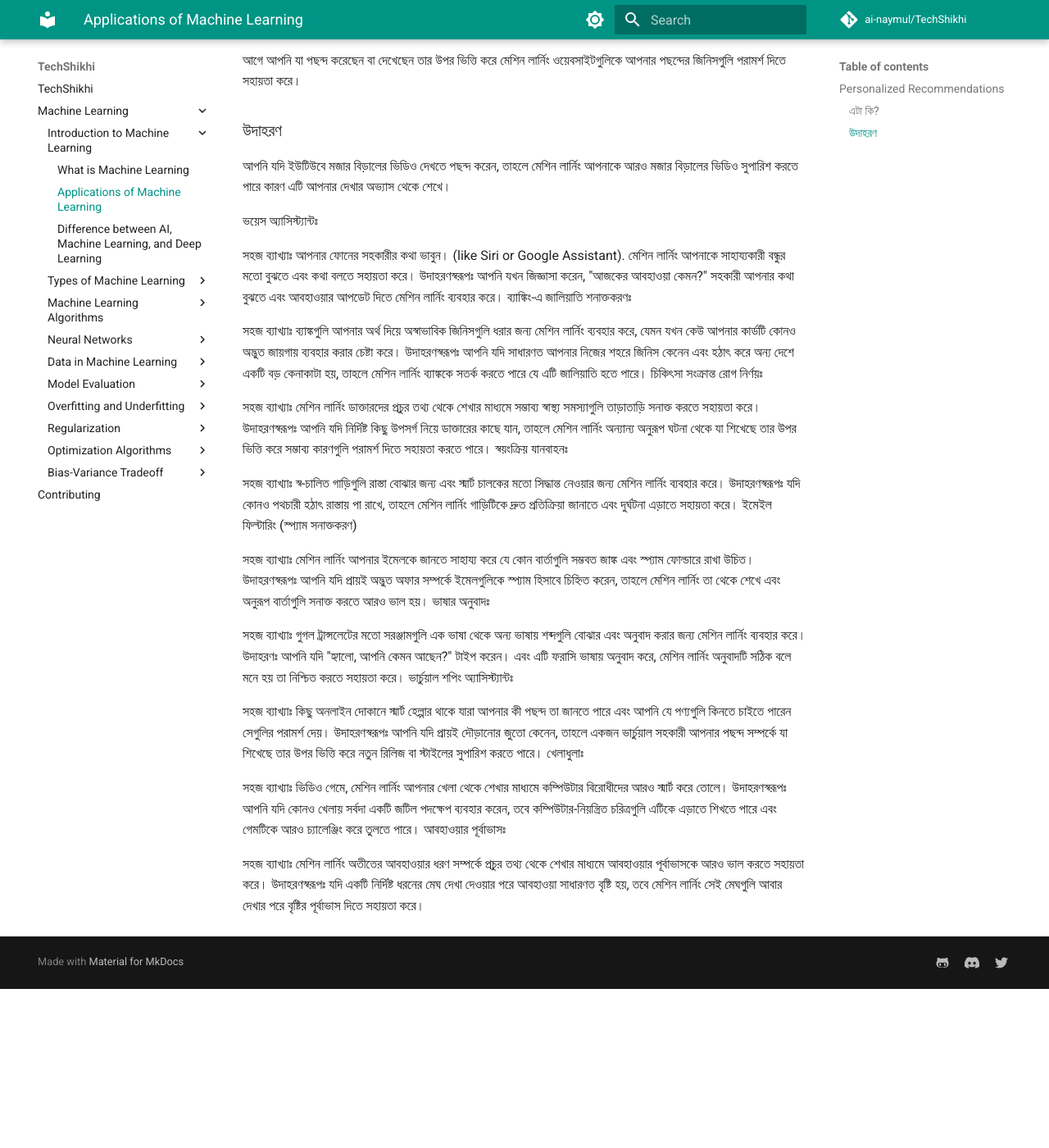
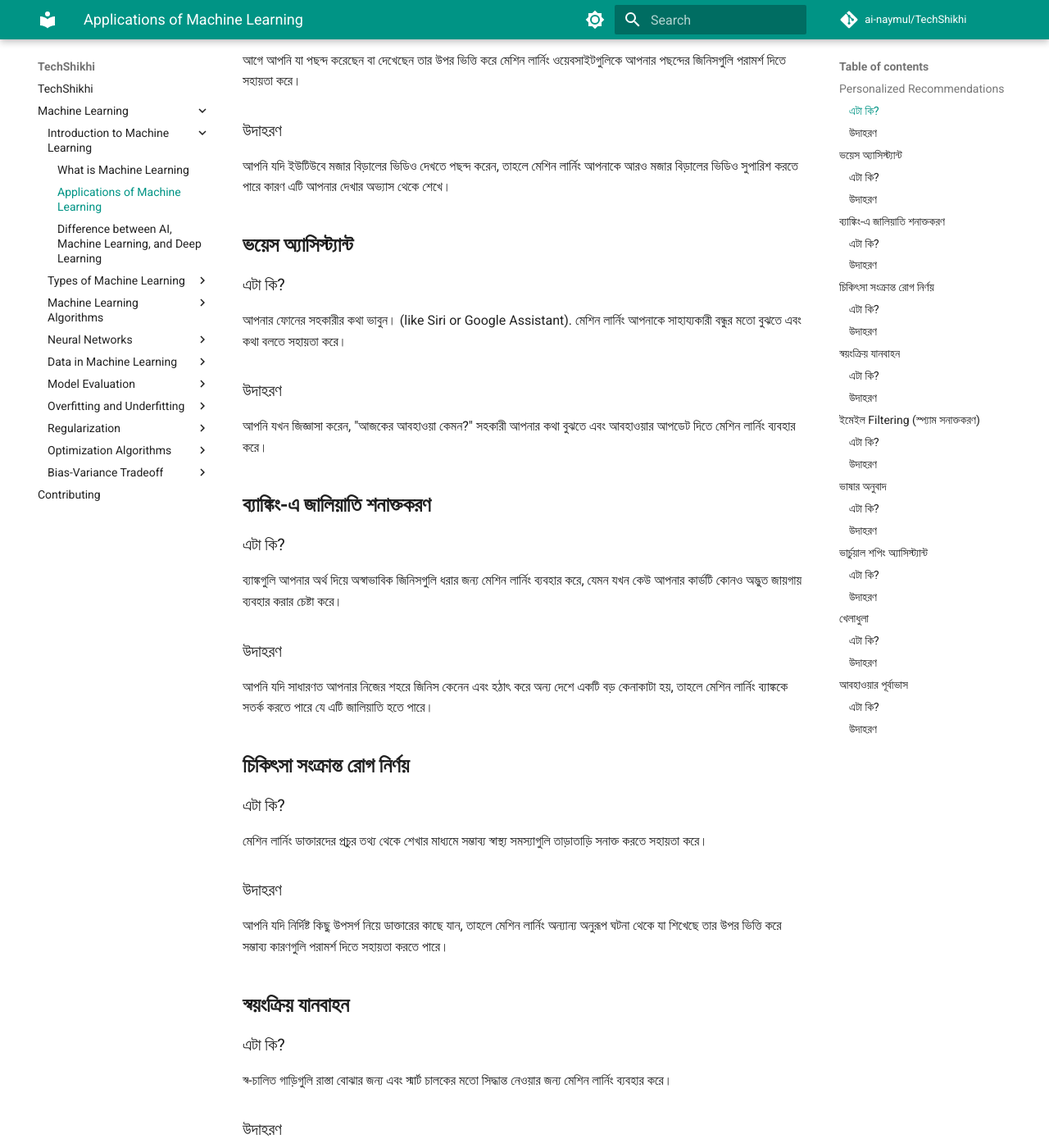
Before and after one commit to ai-naymul/TechShikhi, an MkDocs documentation site: the page built from docs/Machine Learning/Introduction to Machine Learning/Applications of Machine Learning.md, in a window 1280 px wide and 1400 px high, scrolled down 216 px. Shown: the whole window at 82% size. Built offline with MkDocs 1.6.1 and Material for MkDocs 9.7.7, drawn with Linux system fonts in a browser that asks for light colours; comment, search, counter and statistics services are not loaded; before the commit the page ends 1422 px from its top, so only the background shows below that; some of the changed text lies outside the part shown.

Commit message:
concept(machine learning): add aplication of machine learning

```diff
--- a/docs/Machine Learning/Introduction to Machine Learning/Applications of Machine Learning.md
+++ b/docs/Machine Learning/Introduction to Machine Learning/Applications of Machine Learning.md
@@ -4,6 +4,7 @@
 ## **Personalized Recommendations**
 
 ### এটা কি?
+
 আগে আপনি যা পছন্দ করেছেন বা দেখেছেন তার উপর ভিত্তি করে মেশিন লার্নিং ওয়েবসাইটগুলিকে আপনার পছন্দের জিনিসগুলি পরামর্শ দিতে সহায়তা করে।
 
 ### উদাহরণ
@@ -11,39 +12,92 @@
 আপনি যদি ইউটিউবে মজার বিড়ালের ভিডিও দেখতে পছন্দ করেন, তাহলে মেশিন লার্নিং আপনাকে আরও মজার বিড়ালের ভিডিও সুপারিশ করতে পারে কারণ এটি আপনার দেখার অভ্যাস থেকে শেখে।
 
 
-ভয়েস অ্যাসিস্ট্যান্টঃ
+## **ভয়েস অ্যাসিস্ট্যান্ট**
 
-সহজ ব্যাখ্যাঃ আপনার ফোনের সহকারীর কথা ভাবুন। (like Siri or Google Assistant). মেশিন লার্নিং আপনাকে সাহায্যকারী বন্ধুর মতো বুঝতে এবং কথা বলতে সহায়তা করে।
-উদাহরণস্বরূপঃ আপনি যখন জিজ্ঞাসা করেন, "আজকের আবহাওয়া কেমন?" সহকারী আপনার কথা বুঝতে এবং আবহাওয়ার আপডেট দিতে মেশিন লার্নিং ব্যবহার করে।
-ব্যাঙ্কিং-এ জালিয়াতি শনাক্তকরণঃ
+### এটা কি?
 
-সহজ ব্যাখ্যাঃ ব্যাঙ্কগুলি আপনার অর্থ দিয়ে অস্বাভাবিক জিনিসগুলি ধরার জন্য মেশিন লার্নিং ব্যবহার করে, যেমন যখন কেউ আপনার কার্ডটি কোনও অদ্ভুত জায়গায় ব্যবহার করার চেষ্টা করে।
-উদাহরণস্বরূপঃ আপনি যদি সাধারণত আপনার নিজের শহরে জিনিস কেনেন এবং হঠাৎ করে অন্য দেশে একটি বড় কেনাকাটা হয়, তাহলে মেশিন লার্নিং ব্যাঙ্ককে সতর্ক করতে পারে যে এটি জালিয়াতি হতে পারে।
-চিকিৎসা সংক্রান্ত রোগ নির্ণয়ঃ
+আপনার ফোনের সহকারীর কথা ভাবুন। (like Siri or Google Assistant). মেশিন লার্নিং আপনাকে সাহায্যকারী বন্ধুর মতো বুঝতে এবং কথা বলতে সহায়তা করে।
 
-সহজ ব্যাখ্যাঃ মেশিন লার্নিং ডাক্তারদের প্রচুর তথ্য থেকে শেখার মাধ্যমে সম্ভাব্য স্বাস্থ্য সমস্যাগুলি তাড়াতাড়ি সনাক্ত করতে সহায়তা করে।
-উদাহরণস্বরূপঃ আপনি যদি নির্দিষ্ট কিছু উপসর্গ নিয়ে ডাক্তারের কাছে যান, তাহলে মেশিন লার্নিং অন্যান্য অনুরূপ ঘটনা থেকে যা শিখেছে তার উপর ভিত্তি করে সম্ভাব্য কারণগুলি পরামর্শ দিতে সহায়তা করতে পারে।
-স্বয়ংক্রিয় যানবাহনঃ
+### উদাহরণ
 
-সহজ ব্যাখ্যাঃ স্ব-চালিত গাড়িগুলি রাস্তা বোঝার জন্য এবং স্মার্ট চালকের মতো সিদ্ধান্ত নেওয়ার জন্য মেশিন লার্নিং ব্যবহার করে।
-উদাহরণস্বরূপঃ যদি কোনও পথচারী হঠাৎ রাস্তায় পা রাখে, তাহলে মেশিন লার্নিং গাড়িটিকে দ্রুত প্রতিক্রিয়া জানাতে এবং দুর্ঘটনা এড়াতে সহায়তা করে।
-ইমেইল ফিল্টারিং (স্প্যাম সনাক্তকরণ)
+আপনি যখন জিজ্ঞাসা করেন, "আজকের আবহাওয়া কেমন?" সহকারী আপনার কথা বুঝতে এবং আবহাওয়ার আপডেট দিতে মেশিন লার্নিং ব্যবহার করে।
 
-সহজ ব্যাখ্যাঃ মেশিন লার্নিং আপনার ইমেলকে জানতে সাহায্য করে যে কোন বার্তাগুলি সম্ভবত জাঙ্ক এবং স্প্যাম ফোল্ডারে রাখা উচিত।
-উদাহরণস্বরূপঃ আপনি যদি প্রায়ই অদ্ভুত অফার সম্পর্কে ইমেলগুলিকে স্প্যাম হিসাবে চিহ্নিত করেন, তাহলে মেশিন লার্নিং তা থেকে শেখে এবং অনুরূপ বার্তাগুলি সনাক্ত করতে আরও ভাল হয়।
-ভাষার অনুবাদঃ
+## **ব্যাঙ্কিং-এ জালিয়াতি শনাক্তকরণ**
 
-সহজ ব্যাখ্যাঃ গুগল ট্রান্সলেটের মতো সরঞ্জামগুলি এক ভাষা থেকে অন্য ভাষায় শব্দগুলি বোঝার এবং অনুবাদ করার জন্য মেশিন লার্নিং ব্যবহার করে।
-উদাহরণঃ আপনি যদি "হ্যালো, আপনি কেমন আছেন?" টাইপ করেন। এবং এটি ফরাসি ভাষায় অনুবাদ করে, মেশিন লার্নিং অনুবাদটি সঠিক বলে মনে হয় তা নিশ্চিত করতে সহায়তা করে।
-ভার্চুয়াল শপিং অ্যাসিস্ট্যান্টঃ
+### এটা কি?
 
-সহজ ব্যাখ্যাঃ কিছু অনলাইন দোকানে স্মার্ট হেল্পার থাকে যারা আপনার কী পছন্দ তা জানতে পারে এবং আপনি যে পণ্যগুলি কিনতে চাইতে পারেন সেগুলির পরামর্শ দেয়।
-উদাহরণস্বরূপঃ আপনি যদি প্রায়ই দৌড়ানোর জুতো কেনেন, তাহলে একজন ভার্চুয়াল সহকারী আপনার পছন্দ সম্পর্কে যা শিখেছে তার উপর ভিত্তি করে নতুন রিলিজ বা স্টাইলের সুপারিশ করতে পারে।
-খেলাধুলাঃ
+ব্যাঙ্কগুলি আপনার অর্থ দিয়ে অস্বাভাবিক জিনিসগুলি ধরার জন্য মেশিন লার্নিং ব্যবহার করে, যেমন যখন কেউ আপনার কার্ডটি কোনও অদ্ভুত জায়গায় ব্যবহার করার চেষ্টা করে।
 
-সহজ ব্যাখ্যাঃ ভিডিও গেমে, মেশিন লার্নিং আপনার খেলা থেকে শেখার মাধ্যমে কম্পিউটার বিরোধীদের আরও স্মার্ট করে তোলে।
-উদাহরণস্বরূপঃ আপনি যদি কোনও খেলায় সর্বদা একটি জটিল পদক্ষেপ ব্যবহার করেন, তবে কম্পিউটার-নিয়ন্ত্রিত চরিত্রগুলি এটিকে এড়াতে শিখতে পারে এবং গেমটিকে আরও চ্যালেঞ্জিং করে তুলতে পারে।
-আবহাওয়ার পূর্বাভাসঃ
+### উদাহরণ
 
-সহজ ব্যাখ্যাঃ মেশিন লার্নিং অতীতের আবহাওয়ার ধরণ সম্পর্কে প্রচুর তথ্য থেকে শেখার মাধ্যমে আবহাওয়ার পূর্বাভাসকে আরও ভাল করতে সহায়তা করে।
-উদাহরণস্বরূপঃ যদি একটি নির্দিষ্ট ধরনের মেঘ দেখা দেওয়ার পরে আবহাওয়া সাধারণত বৃষ্টি হয়, তবে মেশিন লার্নিং সেই মেঘগুলি আবার দেখার পরে বৃষ্টির পূর্বাভাস দিতে সহায়তা করে।
+আপনি যদি সাধারণত আপনার নিজের শহরে জিনিস কেনেন এবং হঠাৎ করে অন্য দেশে একটি বড় কেনাকাটা হয়, তাহলে মেশিন লার্নিং ব্যাঙ্ককে সতর্ক করতে পারে যে এটি জালিয়াতি হতে পারে।
+
+## **চিকিৎসা সংক্রান্ত রোগ নির্ণয়**
+
+### এটা কি?
+
+মেশিন লার্নিং ডাক্তারদের প্রচুর তথ্য থেকে শেখার মাধ্যমে সম্ভাব্য স্বাস্থ্য সমস্যাগুলি তাড়াতাড়ি সনাক্ত করতে সহায়তা করে।
+
+### উদাহরণ
+
+আপনি যদি নির্দিষ্ট কিছু উপসর্গ নিয়ে ডাক্তারের কাছে যান, তাহলে মেশিন লার্নিং অন্যান্য অনুরূপ ঘটনা থেকে যা শিখেছে তার উপর ভিত্তি করে সম্ভাব্য কারণগুলি পরামর্শ দিতে সহায়তা করতে পারে।
+
+## **স্বয়ংক্রিয় যানবাহন**
+
+### এটা কি?
+
+স্ব-চালিত গাড়িগুলি রাস্তা বোঝার জন্য এবং স্মার্ট চালকের মতো সিদ্ধান্ত নেওয়ার জন্য মেশিন লার্নিং ব্যবহার করে।
+
+### উদাহরণ
+
+যদি কোনও পথচারী হঠাৎ রাস্তায় পা রাখে, তাহলে মেশিন লার্নিং গাড়িটিকে দ্রুত প্রতিক্রিয়া জানাতে এবং দুর্ঘটনা এড়াতে সহায়তা করে।
+
+## **ইমেইল Filtering (স্প্যাম সনাক্তকরণ)**
+
+### এটা কি?
+
+মেশিন লার্নিং আপনার ইমেলকে জানতে সাহায্য করে যে কোন বার্তাগুলি সম্ভবত জাঙ্ক এবং স্প্যাম ফোল্ডারে রাখা উচিত।
+
+### উদাহরণ
+
+আপনি যদি প্রায়ই অদ্ভুত অফার সম্পর্কে ইমেলগুলিকে স্প্যাম হিসাবে চিহ্নিত করেন, তাহলে মেশিন লার্নিং তা থেকে শেখে এবং অনুরূপ বার্তাগুলি সনাক্ত করতে আরও ভাল হয়।
+
+## **ভাষার অনুবাদ**
+
+### এটা কি?
+
+গুগল ট্রান্সলেটের মতো সরঞ্জামগুলি এক ভাষা থেকে অন্য ভাষায় শব্দগুলি বোঝার এবং অনুবাদ করার জন্য মেশিন লার্নিং ব্যবহার করে।
+
+### উদাহরণ
+
+আপনি যদি "হ্যালো, আপনি কেমন আছেন?" টাইপ করেন। এবং এটি ফরাসি ভাষায় অনুবাদ করে, মেশিন লার্নিং অনুবাদটি সঠিক বলে মনে হয় তা নিশ্চিত করতে সহায়তা করে।
+
+## **ভার্চুয়াল শপিং অ্যাসিস্ট্যান্ট**
+
+### এটা কি?
+
+কিছু অনলাইন দোকানে স্মার্ট হেল্পার থাকে যারা আপনার কী পছন্দ তা জানতে পারে এবং আপনি যে পণ্যগুলি কিনতে চাইতে পারেন সেগুলির পরামর্শ দেয়।
+
+### উদাহরণ
+
+আপনি যদি প্রায়ই দৌড়ানোর জুতো কেনেন, তাহলে একজন ভার্চুয়াল সহকারী আপনার পছন্দ সম্পর্কে যা শিখেছে তার উপর ভিত্তি করে নতুন রিলিজ বা স্টাইলের সুপারিশ করতে পারে।
+
+## **খেলাধুলা**
+
+### এটা কি?
+
+ভিডিও গেমে, মেশিন লার্নিং আপনার খেলা থেকে শেখার মাধ্যমে কম্পিউটার বিরোধীদের আরও স্মার্ট করে তোলে।
+
+### উদাহরণ
+
+আপনি যদি কোনও খেলায় সর্বদা একটি জটিল পদক্ষেপ ব্যবহার করেন, তবে কম্পিউটার-নিয়ন্ত্রিত চরিত্রগুলি এটিকে এড়াতে শিখতে পারে এবং গেমটিকে আরও চ্যালেঞ্জিং করে তুলতে পারে।
+
+## **আবহাওয়ার পূর্বাভাস**
+
+### এটা কি?
+
+মেশিন লার্নিং অতীতের আবহাওয়ার ধরণ সম্পর্কে প্রচুর তথ্য থেকে শেখার মাধ্যমে আবহাওয়ার পূর্বাভাসকে আরও ভাল করতে সহায়তা করে।
+
+### উদাহরণ
+
+যদি একটি নির্দিষ্ট ধরনের মেঘ দেখা দেওয়ার পরে আবহাওয়া সাধারণত বৃষ্টি হয়, তবে মেশিন লার্নিং সেই মেঘগুলি আবার দেখার পরে বৃষ্টির পূর্বাভাস দিতে সহায়তা করে।
```
